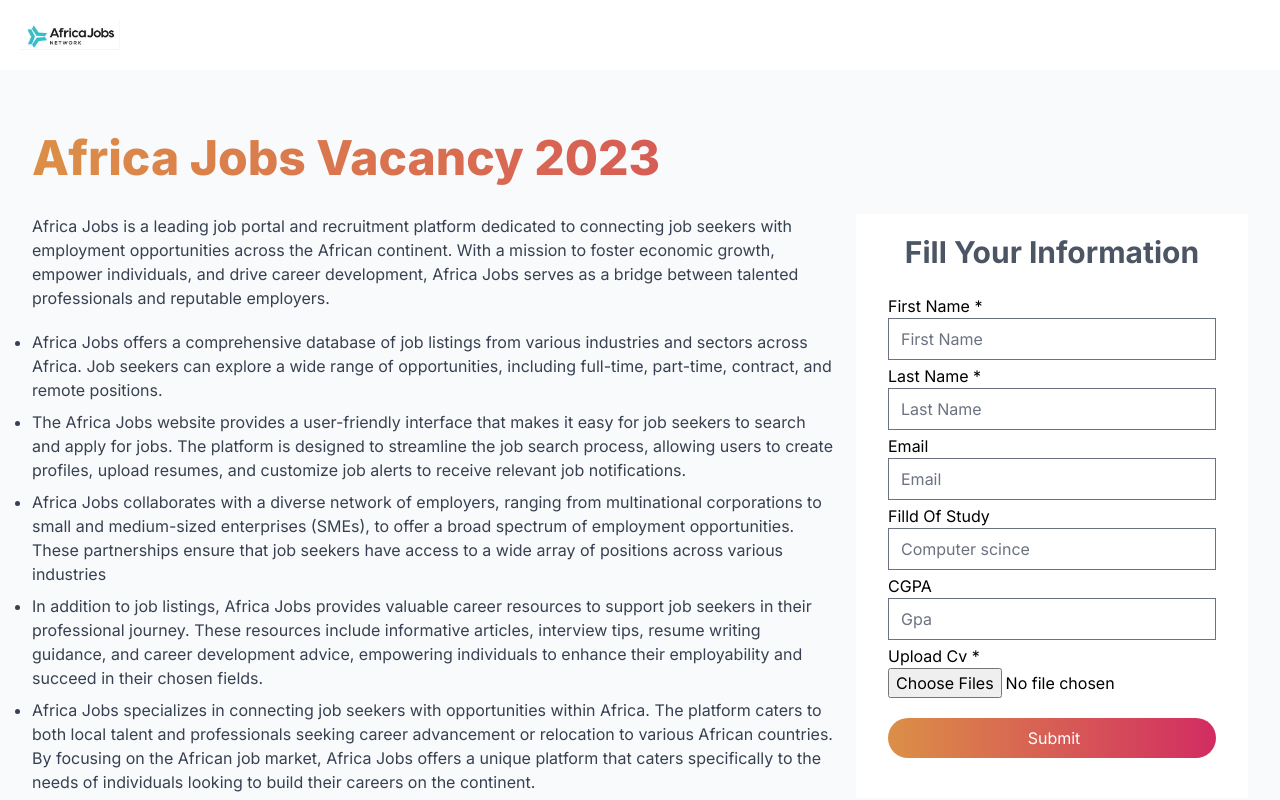
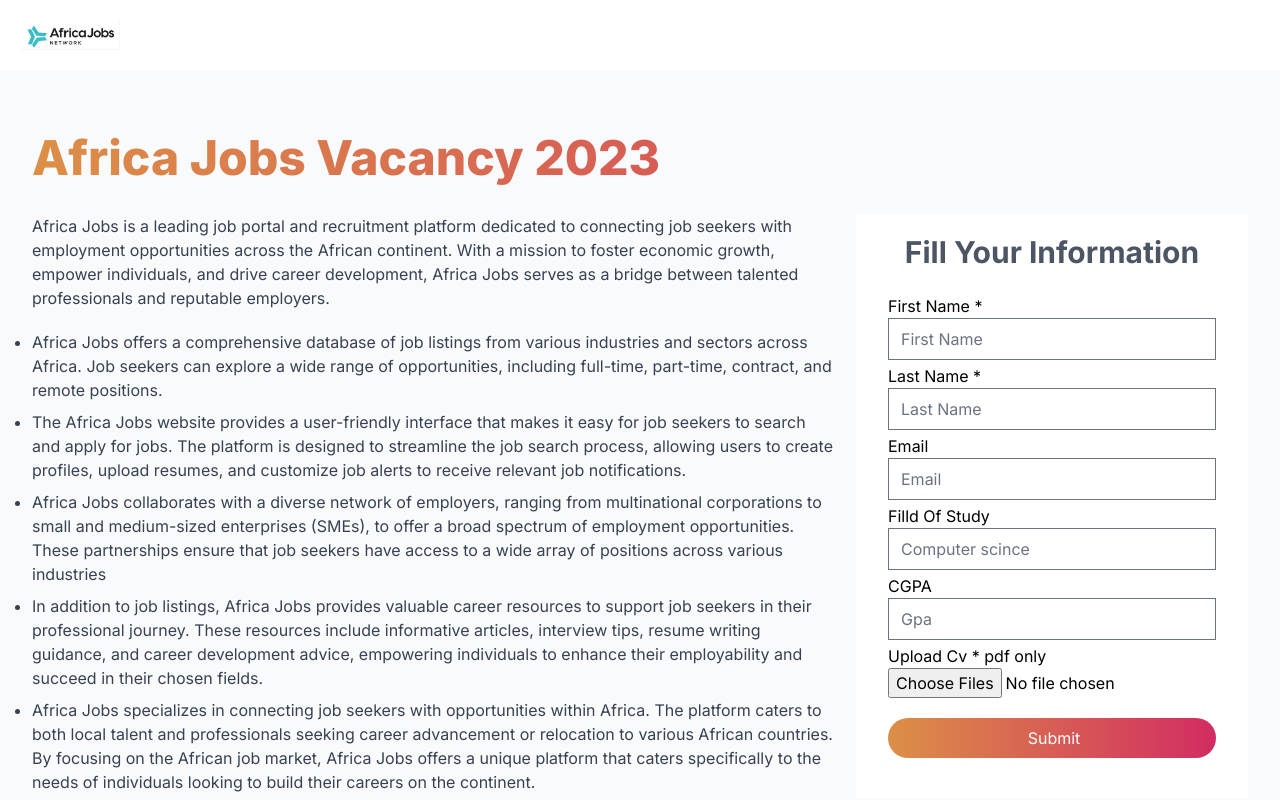
Before and after one commit to DAdawit/NationalCareerExpo, a Next.js app: page /company in a window 1280 px wide. Shown: the top 800 px of the page. Built offline with nearby package versions, Linux system fonts and the light colour scheme.

Commit message:
file input change

```diff
--- a/components/Company/ApplicationForm.jsx
+++ b/components/Company/ApplicationForm.jsx
@@ -95,11 +95,11 @@
           </div>
 
           <div className="grid mt-1 col-span-2">
-            <label htmlFor="description">Upload Cv *</label>
+            <label htmlFor="description">Upload Cv * pdf only</label>
             <input
               multiple
               type="file"
-              //   accept="pdf/*"
+              accept="application/pdf"
               name="resume"
               {...register("resume", {
                 required: "File is required",
```
